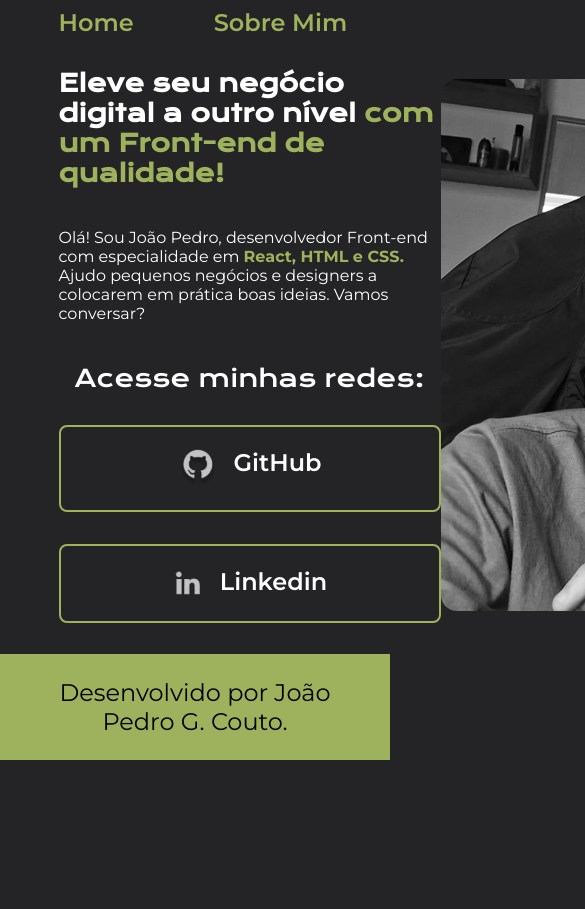
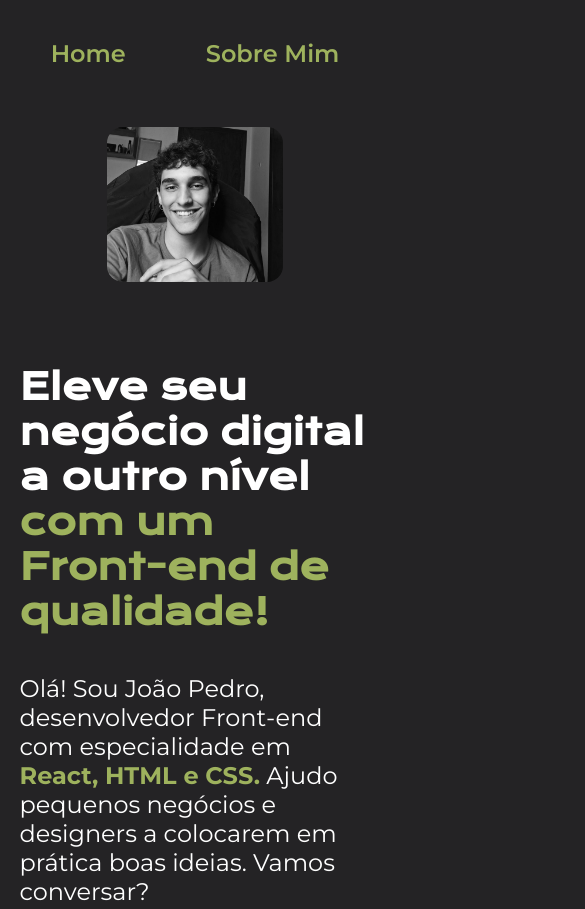
Before and after one commit to Couto-Joao/Portfolio-em-desenvolvimento, a plain HTML site: page index.html in a window 390 px wide. Shown: the top 909 px of the page, 585 px wide, since content can reach past the window. Before the commit the page ends 844 px from the top, so only its background shows below. Drawn offline with nearby package versions, Linux system fonts and the light colour scheme.

Commit message:
adicionando readme e responsividade

```diff
--- a/index.html
+++ b/index.html
@@ -21,17 +21,17 @@
             HTML e CSS.</span> Ajudo pequenos negócios e designers a colocarem em prática boas ideias. Vamos conversar? </p>
             <div class="apresentacao__links">
                 <h2 class="apresentacao__links__titulo"> Acesse minhas redes: </h2>
-                <a class="apresentacao__links__link" href="https://github.com/Couto-Joao">
+                <a class="apresentacao__links__navegacao" href="https://github.com/Couto-Joao">
                     <img src="./assets/Logo Github.png">
                     GitHub
                 </a>
-                <a class="apresentacao__links__link" href="https://www.linkedin.com/in/coutojoao">
+                <a class="apresentacao__links__navegacao" href="https://www.linkedin.com/in/coutojoao">
                    <img src="./assets/Logo linkedin.png">
                    Linkedin
                 </a>
             </div>
         </section>
-        <img  class="imagem" src="./assets/Eu.png" alt="João Pedro">
+        <img  class="apresentacao__imagem" src="./assets/Eu.png" alt="João Pedro">
     </main>
     <footer>
         <p class="rodape"> Desenvolvido por João Pedro G. Couto. </p>
--- a/styles/styles.css
+++ b/styles/styles.css
@@ -4,7 +4,7 @@
     --cor-principal: #242325;
     --cor-secundaria: white;
     --cor-terciaria: #9EB25D;
-    --cor-quaternaria: #59C9A5;
+    --cor-hover: #59C9A5;
     --black: black;
 
     --font-primaria: "Krona One", sans-serif;
@@ -34,13 +34,13 @@ body {
 .cabecalho__menu__link {
     font-family: var(--font-secundaria);
     font-weight: 600;
-    font-size: 24px;
+    font-size: 1.5rem;
     color: var(--cor-terciaria);
     text-decoration: none;
 }
 
 .cabecalho__menu__link:hover {
-    color: var(--cor-quaternaria);
+    color: var(--cor-hover);
     animation: crescer 0.3s ease-out forwards;
 }
 
@@ -49,27 +49,23 @@ span {
     color: var(--cor-terciaria);
 }
 
-.imagem {
-    box-sizing: border-box;
-    border-radius: 16px;
-}
-
 .apresentacao {
-    padding: 8% 15%;
+    padding: 7% 15%;
     display: flex;
     align-items: center;
     justify-content: space-between;
+    gap: 82px;
 }
 
 .apresentacao__conteudo {
-    width: 593px;
+    width: 50%;
     display: flex;
     flex-direction: column;
     gap: 40px;
 }
 
 .apresentacao__conteudo__titulo {
-    font-size: 36;
+    font-size: 2.25rem;
     font-family: var(--font-primaria);
 }
 
@@ -78,7 +74,7 @@ span {
 }
 
 .apresentacao__conteudo__texto {
-    font-size: 24;
+    font-size: 1.5rem;
     font-family: var(--font-secundaria);
 }
 
@@ -93,18 +89,18 @@ span {
 .apresentacao__links__titulo {
     font-family: var(--font-primaria);
     font-weight: 400;
-    font-size: 24px;
+    font-size: 1.5rem;
 }
 
-.apresentacao__links__link {
+.apresentacao__links__navegacao {
     display: flex;
     justify-content: center;
     gap: 16px;
-    width: 378px;
+    width: 50%;
     padding: 21.5px 0;
     border-radius: 8px;
     text-align: center;
-    font-size: 24px;
+    font-size: 1.5rem;
     font-family: var(--font-secundaria);
     font-weight: 600;
     color: var(--cor-secundaria);
@@ -114,7 +110,7 @@ span {
 }
 
 .apresentacao__links__link:hover {
-    border-color: var(--cor-quaternaria);
+    border-color: var(--cor-hover);
     animation: crescer 0.3s ease-out forwards;
 }
 
@@ -128,13 +124,19 @@ span {
     }
   }
 
+  .apresentacao__imagem {
+    width: 50%;
+    box-sizing: border-box;
+    border-radius: 16px;
+}
+
 .rodape {
     padding: 24px;
     color: var(--black);
     background-color: var(--cor-terciaria);
     text-align: center;
     font-family: var(--font-secundaria);
-    font-size: 24px;
+    font-size: 1.5rem;
     font-weight: 400;
 }
 
@@ -142,3 +144,22 @@ span {
     display: flex;
 
 }
+
+@media (max-width: 1200px) {
+    .cabecalho {
+        padding: 10%;
+    }
+
+    .cabecalho__menu {
+        justify-content: center;
+    }
+
+    .apresentacao {
+        flex-direction: column-reverse;
+        padding: 5%;
+    }
+
+    .apresentacao__conteudo {
+        width: auto;
+    }
+}
```
Also changed, not shown: about.html (+12 -3 lines), assets/tela-portfólio.png (added), 1 other file.
